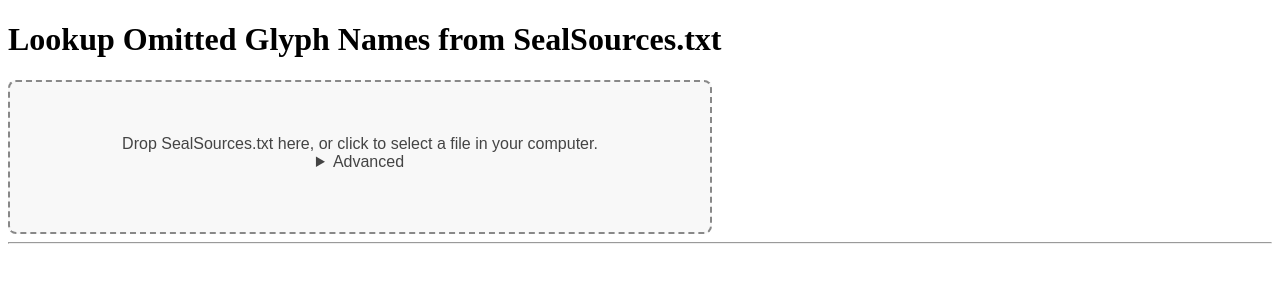
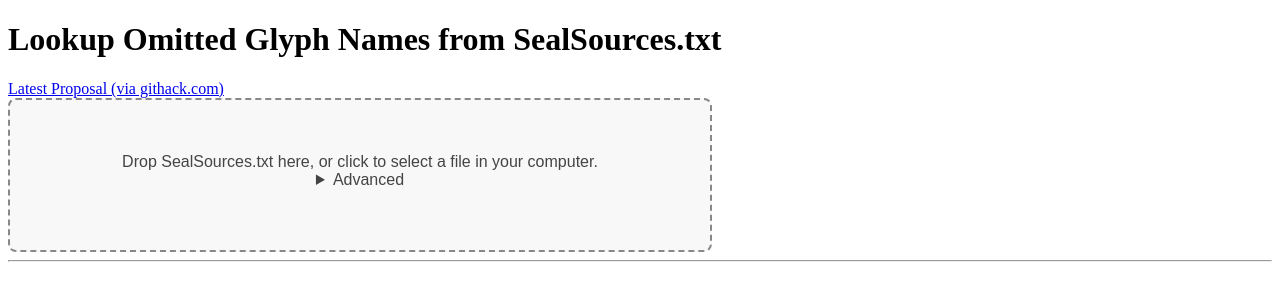
Before and after one commit to mpsuzuki/kSEAL_DUP, a plain HTML site: page index.html in a window 1280 px wide. Drawn offline with Linux system fonts and the light colour scheme.

Commit message:
index.html: add hyperlink to download latest draft proposal

```diff
--- a/index.html
+++ b/index.html
@@ -58,7 +58,7 @@
 <body>
 
   <h1>Lookup Omitted Glyph Names from SealSources.txt</h1>
-
+  <a href="https://raw.githack.com/mpsuzuki/kSEAL_DUP/draft-proposal-document/kSEAL_AdditionalSrc_hires.pdf">Latest Proposal (via githack.com)</a>
   <div id="dropZone">
     <div>
       Drop SealSources.txt here, or click to select a file in your computer.
```
